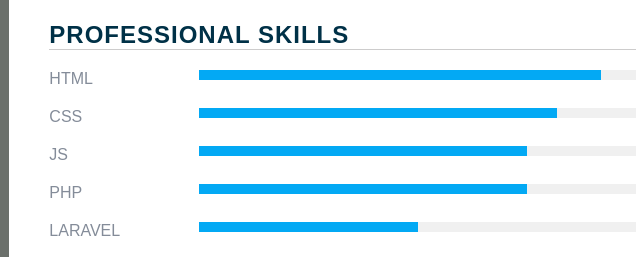
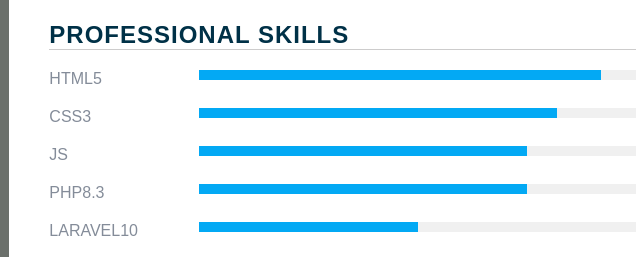
Before and after one commit to Joymahanta/resume, a plain HTML site: page index.html in a window 1280 px wide. Shown: the part 589-846 px from the top of the page, 464-1104 px from the left. Drawn offline with Linux system fonts and the light colour scheme.

Commit message:
Update index.html

```diff
--- a/index.html
+++ b/index.html
@@ -136,11 +136,11 @@
             <div class="about skills">
                 <h2 id="title">Professional Skills</h2>
                 <div class="box">
-                    <h4>HTML</h4>
+                    <h4>HTML5</h4>
                     <div class="percent"><div style="width: 92%;"></div></div>
                 </div>
                 <div class="box">
-                    <h4>CSS</h4>
+                    <h4>CSS3</h4>
                     <div class="percent"><div style="width: 82%;"></div></div>
                 </div>
                 <div class="box">
@@ -148,11 +148,11 @@
                     <div class="percent"><div style="width: 75%;"></div></div>
                 </div>
                 <div class="box">
-                    <h4>PHP</h4>
+                    <h4>PHP8.3</h4>
                     <div class="percent"><div style="width: 75%;"></div></div>
                 </div>
                 <div class="box">
-                    <h4>Laravel</h4>
+                    <h4>Laravel10</h4>
                     <div class="percent"><div style="width: 50%;"></div></div>
                 </div>
                 <div class="box">
```
